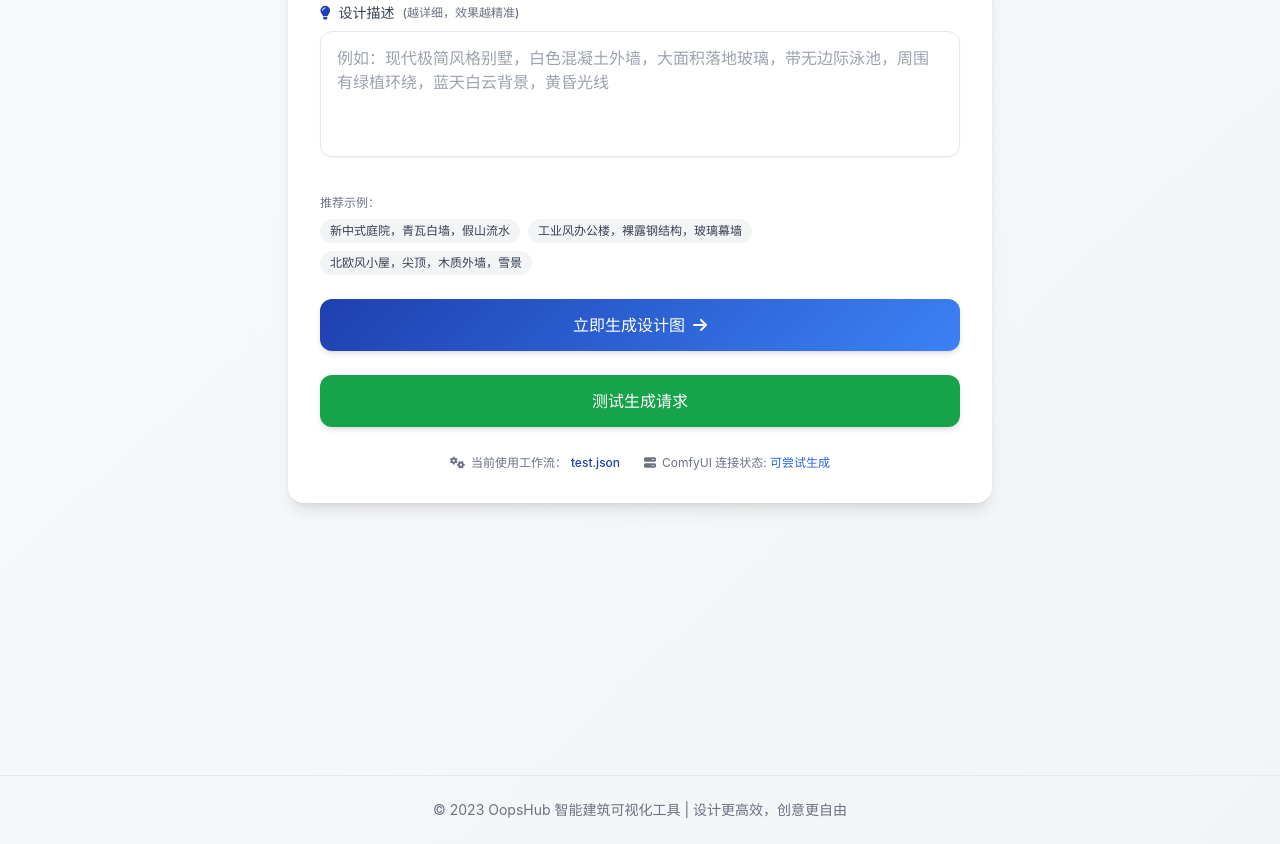
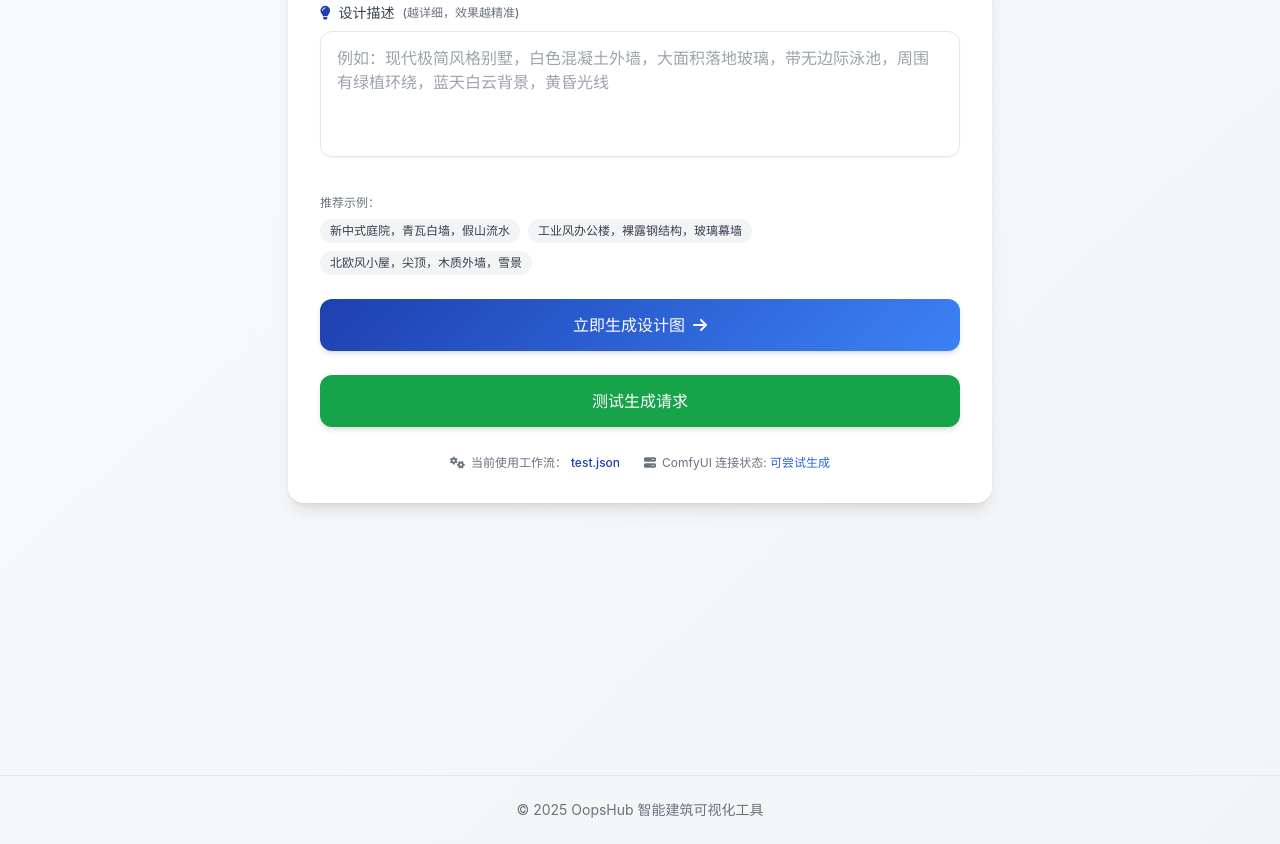
Before and after one commit to Stringadmin/TestProject, a website: page index.html in a window 1280 px wide. Shown: the part 333-1177 px from the top of the page. Drawn offline with nearby package versions, Linux system fonts and the light colour scheme; no server answers.

Commit message:
html文本显示

```diff
--- a/index.html
+++ b/index.html
@@ -178,7 +178,7 @@
   <!-- 页脚 -->
   <footer class="mt-16 py-6 border-t border-gray-200">
     <div class="max-w-7xl mx-auto px-4 text-center text-gray-500 text-sm">
-      <p>© 2023 OopsHub 智能建筑可视化工具 | 设计更高效，创意更自由</p>
+      <p>© 2025 OopsHub 智能建筑可视化工具</p>
     </div>
   </footer>
 
```
